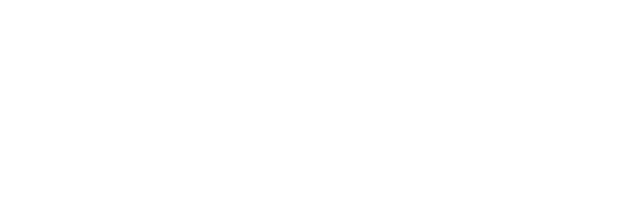
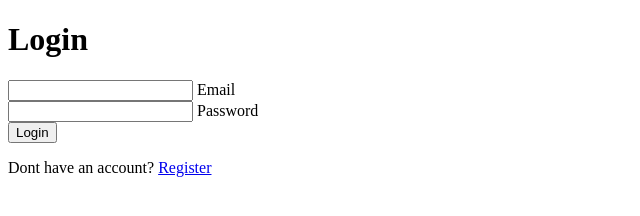
Before and after one commit to harshsinghsv/Mini-Projects, a plain HTML site: page Login Wave Animation/index.html in a window 1280 px wide. Shown: the whole page, without its empty margins (0-640 px from the left). Drawn offline with Linux system fonts and the light colour scheme.

Commit message:
html-part-done

```diff
--- a/Login Wave Animation/index.html
+++ b/Login Wave Animation/index.html
@@ -8,6 +8,20 @@
 </head>
 <body>
 
+    <div class="conatainer">
+        <h1>Login</h1>
+        <div class="form-ctrl">
+            <input type="text">
+            <label>Email</label>
+        </div>
+        <div class="form-ctrl">
+            <input type="password">
+            <label>Password</label>
+        </div>
+        <button class="btn">Login</button>
+
+        <p class="text">Dont have an account? <a href="#">Register</a></p>
+    </div>
 
 
     <script src="app.js"></script>
```
